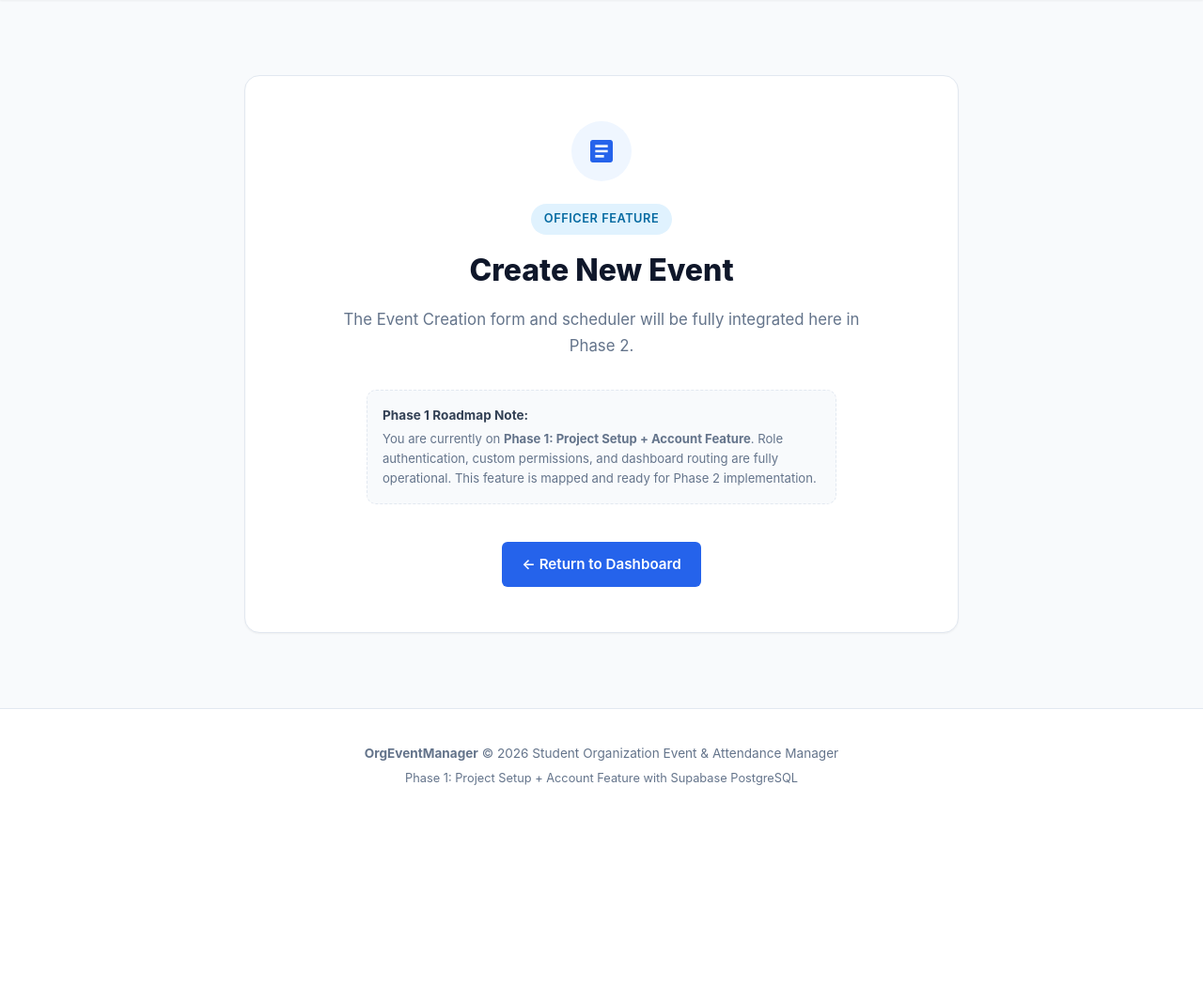
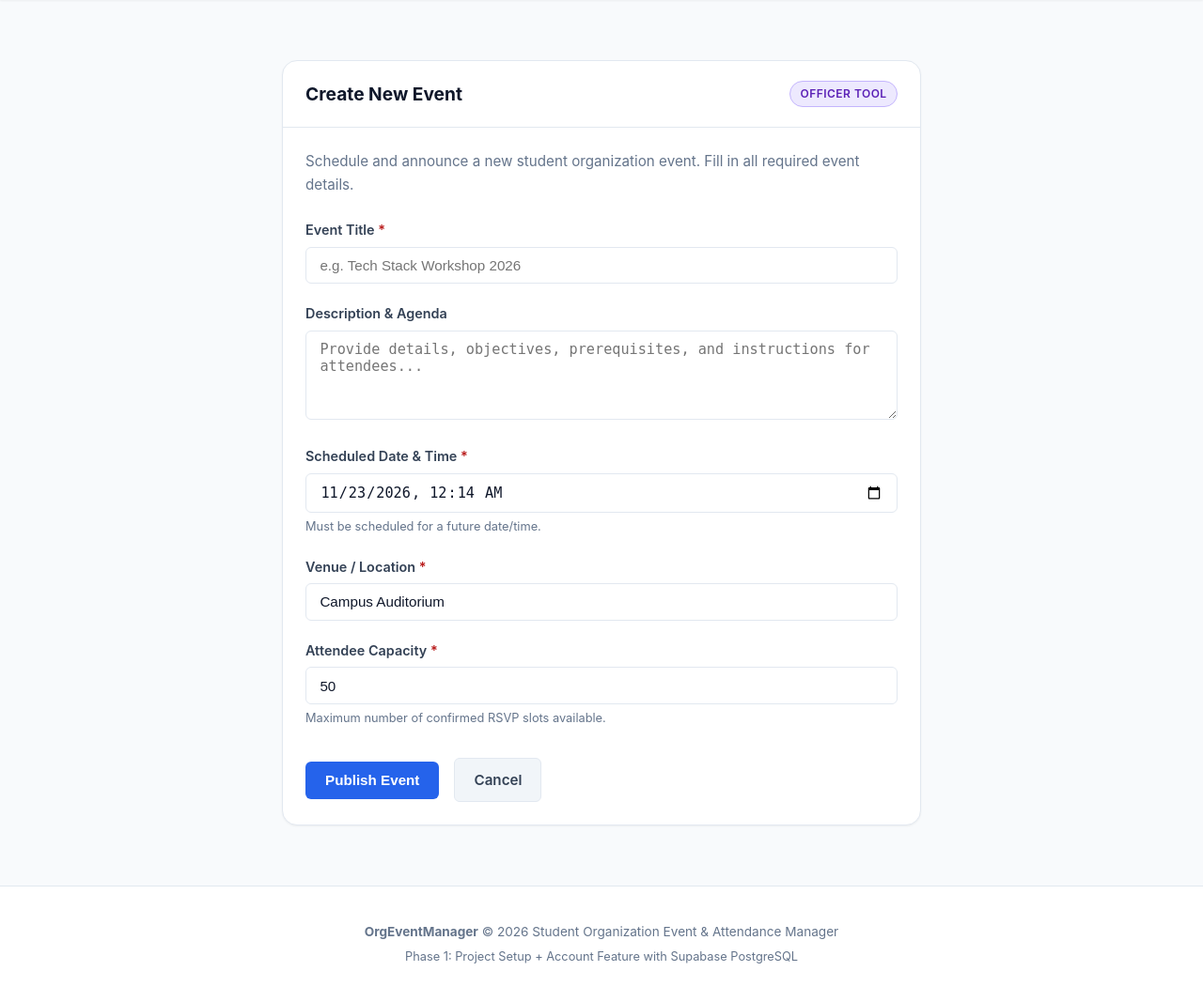
Before and after one commit to JiiiJiii26/OrgEventManager-Pena-ChristianJay-G06, a Django app: page /events/create/ in a window 1280 px wide. Shown: the part 65-1132 px from the top of the page at 94% size. Before the commit the page ends 901 px from the top, so only its background shows below. Run offline with Django 5.2, Linux system fonts and the light colour scheme; a user stored in the database is signed in.

Commit message:
Implement Event model, Officer CRUD views, EventForm, and management templates

```diff
--- /dev/null
+++ b/events/forms.py
@@ -0,0 +1,57 @@
+"""
+Forms for Events app.
+Handles Event creation and editing with past-date validation.
+"""
+
+from django import forms
+from django.utils import timezone
+from .models import Event
+
+
+class EventForm(forms.ModelForm):
+    """
+    Form for Officers to create and update organization events.
+    Enforces validation ensuring event dates cannot be scheduled in the past.
+    """
+    class Meta:
+        model = Event
+        fields = ['title', 'description', 'date_time', 'venue', 'capacity']
+        widgets = {
+            'title': forms.TextInput(attrs={
+                'class': 'form-control',
+                'placeholder': 'e.g. Tech Stack Workshop 2026',
+            }),
+            'description': forms.Textarea(attrs={
+                'class': 'form-control',
+                'rows': 4,
+                'placeholder': 'Provide details, objectives, prerequisites, and instructions for attendees...',
+            }),
+            'date_time': forms.DateTimeInput(
+                format='%Y-%m-%dT%H:%M',
+                attrs={
+                    'type': 'datetime-local',
+                    'class': 'form-control',
+                }
+            ),
+            'venue': forms.TextInput(attrs={
+                'class': 'form-control',
+                'placeholder': 'e.g. CS Lab 301 / University Auditorium',
+            }),
+            'capacity': forms.NumberInput(attrs={
+                'class': 'form-control',
+                'min': 1,
+                'placeholder': 'e.g. 50',
+            }),
+        }
+
+    def clean_date_time(self):
+        date_time = self.cleaned_data.get('date_time')
+        if date_time and date_time < timezone.now():
+            raise forms.ValidationError('Event date and time cannot be scheduled in the past.')
+        return date_time
+
+    def clean_capacity(self):
+        capacity = self.cleaned_data.get('capacity')
+        if capacity is not None and capacity <= 0:
+            raise forms.ValidationError('Event capacity must be at least 1 attendee.')
+        return capacity
--- a/events/urls.py
+++ b/events/urls.py
@@ -1,11 +1,6 @@
 """
-URL patterns for Events app (Phase 2 Stub).
-Defines ALL 5 URL names referenced by base.html:
-- create_event
-- attendance_tracker
-- export_reports
-- upcoming_events
-- my_rsvps
+URL patterns for Events app.
+Maps Officer CRUD views and preserves compatibility with base.html.
 """
 
 from django.urls import path
@@ -14,12 +9,16 @@ from . import views
 app_name = 'events'
 
 urlpatterns = [
-    # Officer feature stubs
-    path('create/', views.create_event, name='create_event'),
+    # Officer CRUD
+    path('create/', views.event_create, name='create_event'),
+    path('create-new/', views.event_create, name='event_create'),
+    path('manage/', views.officer_event_list, name='officer_event_list'),
+    path('<int:pk>/edit/', views.event_update, name='event_update'),
+    path('<int:pk>/delete/', views.event_delete, name='event_delete'),
+
+    # Phase 1 & 2 navigation endpoints
     path('attendance/', views.attendance_tracker, name='attendance_tracker'),
     path('reports/', views.export_reports, name='export_reports'),
-
-    # Member feature stubs
     path('upcoming/', views.upcoming_events, name='upcoming_events'),
     path('my-rsvps/', views.my_rsvps, name='my_rsvps'),
 ]
--- a/events/views.py
+++ b/events/views.py
@@ -1,35 +1,121 @@
 """
-Views for Events app (Phase 2 Stub).
-Defines all 5 stub views referenced in base.html:
-- create_event
-- attendance_tracker
-- export_reports
-- upcoming_events
-- my_rsvps
-All views render templates/events/placeholder.html.
+Views for Events app.
+Implements Officer CRUD views and keeps aliases for base.html compatibility.
 """
 
-from django.shortcuts import render
+from django.shortcuts import render, redirect, get_object_or_404
 from django.contrib.auth.decorators import login_required
+from django.contrib import messages
 from accounts.decorators import officer_required, member_required
+from .models import Event
+from .forms import EventForm
 
 
 @login_required
 @officer_required
-def create_event(request):
-    """Stub view for Officer 'Create Event' feature."""
-    return render(request, 'events/placeholder.html', {
-        'feature_title': 'Create New Event',
-        'badge_label': 'Officer Feature',
-        'description': 'The Event Creation form and scheduler will be fully integrated here in Phase 2.',
-        'back_url': 'accounts:officer_dashboard',
+def event_create(request):
+    """
+    Officer view to create a new organization event.
+    Automatically assigns created_by to the logged-in officer.
+    """
+    if request.method == 'POST':
+        form = EventForm(request.POST)
+        if form.is_valid():
+            event = form.save(commit=False)
+            event.created_by = request.user
+            event.save()
+            messages.success(
+                request,
+                f'Event "{event.title}" has been successfully published!'
+            )
+            return redirect('events:officer_event_list')
+        else:
+            messages.error(request, 'Please correct the errors in the event form.')
+    else:
+        form = EventForm()
+
+    return render(request, 'events/event_form.html', {
+        'form': form,
+        'page_title': 'Create New Event',
+        'is_update': False,
+    })
+
+
+# Alias for base.html compatibility
+create_event = event_create
+
+
+@login_required
+@officer_required
+def event_update(request, pk):
+    """
+    Officer view to edit an existing organization event.
+    """
+    event = get_object_or_404(Event, pk=pk)
+
+    if request.method == 'POST':
+        form = EventForm(request.POST, instance=event)
+        if form.is_valid():
+            form.save()
+            messages.success(
+                request,
+                f'Event "{event.title}" details have been updated successfully!'
+            )
+            return redirect('events:officer_event_list')
+        else:
+            messages.error(request, 'Please correct the highlighted errors.')
+    else:
+        form = EventForm(instance=event)
+
+    return render(request, 'events/event_form.html', {
+        'form': form,
+        'event': event,
+        'page_title': f'Edit Event: {event.title}',
+        'is_update': True,
     })
 
 
 @login_required
 @officer_required
+def event_delete(request, pk):
+    """
+    Officer view to confirm and delete an event.
+    """
+    event = get_object_or_404(Event, pk=pk)
+
+    if request.method == 'POST':
+        title = event.title
+        event.delete()
+        messages.success(request, f'Event "{title}" has been permanently deleted.')
+        return redirect('events:officer_event_list')
+
+    return render(request, 'events/event_confirm_delete.html', {
+        'event': event,
+        'page_title': f'Confirm Deletion: {event.title}',
+    })
+
+
+@login_required
+@officer_required
+def officer_event_list(request):
+    """
+    Officer management table showing all events authored by this officer.
+    """
+    if request.user.is_superuser:
+        events = Event.objects.all().order_by('-date_time')
+    else:
+        events = Event.objects.filter(created_by=request.user).order_by('-date_time')
+
+    return render(request, 'events/officer_event_list.html', {
+        'events': events,
+        'page_title': 'Officer Event Manager',
+    })
+
+
+# Placeholder / stub endpoints preserved for Phase 1 base.html compatibility
+@login_required
+@officer_required
 def attendance_tracker(request):
-    """Stub view for Officer 'Attendance Tracker' feature."""
     return render(request, 'events/placeholder.html', {
         'feature_title': 'Attendance Tracker & Scanner',
         'badge_label': 'Officer Feature',
@@ -41,11 +127,10 @@ def attendance_tracker(request):
 @login_required
 @officer_required
 def export_reports(request):
-    """Stub view for Officer 'Export Reports' feature."""
     return render(request, 'events/placeholder.html', {
         'feature_title': 'Export Attendance & Event Reports',
         'badge_label': 'Officer Feature',
-        'description': 'Automated PDF/CSV attendance rosters and analytical summaries will be exported here in Phase 2.',
+        'description': 'Automated PDF/CSV attendance rosters and analytical summaries will be exported here.',
         'back_url': 'accounts:officer_dashboard',
     })
 
@@ -53,11 +138,10 @@ def export_reports(request):
 @login_required
 @member_required
 def upcoming_events(request):
-    """Stub view for Member 'Upcoming Events' listing."""
     return render(request, 'events/placeholder.html', {
         'feature_title': 'Organization Events Directory',
         'badge_label': 'Member Feature',
-        'description': 'Browse all published campus organization events and RSVP in real time in Phase 2.',
+        'description': 'Browse all published campus organization events and RSVP in real time.',
         'back_url': 'accounts:member_dashboard',
     })
 
@@ -65,10 +149,9 @@ def upcoming_events(request):
 @login_required
 @member_required
 def my_rsvps(request):
-    """Stub view for Member 'My RSVPs' listing."""
     return render(request, 'events/placeholder.html', {
         'feature_title': 'My Event RSVPs & Attendance History',
         'badge_label': 'Member Feature',
-        'description': 'Review your confirmed RSVPs, ticket passes, and personal attendance history in Phase 2.',
+        'description': 'Review your confirmed RSVPs, ticket passes, and personal attendance history.',
         'back_url': 'accounts:member_dashboard',
     })
--- /dev/null
+++ b/templates/events/event_form.html
@@ -0,0 +1,116 @@
+{% extends 'base.html' %}
+
+{% block title %}{{ page_title }}{% endblock %}
+
+{% block content %}
+<div class="auth-container" style="max-width: 680px;">
+  <div class="card">
+    <div class="card-header">
+      <div style="display: flex; align-items: center; gap: 0.6rem;">
+        <h2 class="card-title">{{ page_title }}</h2>
+      </div>
+      <span class="badge badge-officer">Officer Tool</span>
+    </div>
+
+    <div class="card-body">
+      <p style="color: var(--text-muted); font-size: 0.95rem; margin-bottom: 1.5rem;">
+        {% if is_update %}
+          Update the event parameters below. All registered attendees will see these changes.
+        {% else %}
+          Schedule and announce a new student organization event. Fill in all required event details.
+        {% endif %}
+      </p>
+
+      {% if form.non_field_errors %}
+        <div class="alert alert-danger" style="margin-bottom: 1.25rem;">
+          <div>
+            {% for error in form.non_field_errors %}
+              <div>{{ error }}</div>
+            {% endfor %}
+          </div>
+        </div>
+      {% endif %}
+
+      <form method="POST" novalidate>
+        {% csrf_token %}
+
+        <!-- Event Title -->
+        <div class="form-group">
+          <label for="{{ form.title.id_for_label }}" class="form-label">
+            Event Title <span style="color: #b91c1c;">*</span>
+          </label>
+          {{ form.title }}
+          {% if form.title.errors %}
+            {% for error in form.title.errors %}
+              <div class="form-error">{{ error }}</div>
+            {% endfor %}
+          {% endif %}
+        </div>
+
+        <!-- Description -->
+        <div class="form-group">
+          <label for="{{ form.description.id_for_label }}" class="form-label">
+            Description &amp; Agenda
+          </label>
+          {{ form.description }}
+          {% if form.description.errors %}
+            {% for error in form.description.errors %}
+              <div class="form-error">{{ error }}</div>
+            {% endfor %}
+          {% endif %}
+        </div>
+
+        <!-- Date and Time -->
+        <div class="form-group">
+          <label for="{{ form.date_time.id_for_label }}" class="form-label">
+            Scheduled Date &amp; Time <span style="color: #b91c1c;">*</span>
+          </label>
+          {{ form.date_time }}
+          <div class="form-text">Must be scheduled for a future date/time.</div>
+          {% if form.date_time.errors %}
+            {% for error in form.date_time.errors %}
+              <div class="form-error">{{ error }}</div>
+            {% endfor %}
+          {% endif %}
+        </div>
+
+        <!-- Venue / Location -->
+        <div class="form-group">
+          <label for="{{ form.venue.id_for_label }}" class="form-label">
+            Venue / Location <span style="color: #b91c1c;">*</span>
+          </label>
+          {{ form.venue }}
+          {% if form.venue.errors %}
+            {% for error in form.venue.errors %}
+              <div class="form-error">{{ error }}</div>
+            {% endfor %}
+          {% endif %}
+        </div>
+
+        <!-- Capacity -->
+        <div class="form-group">
+          <label for="{{ form.capacity.id_for_label }}" class="form-label">
+            Attendee Capacity <span style="color: #b91c1c;">*</span>
+          </label>
+          {{ form.capacity }}
+          <div class="form-text">Maximum number of confirmed RSVP slots available.</div>
+          {% if form.capacity.errors %}
+            {% for error in form.capacity.errors %}
+              <div class="form-error">{{ error }}</div>
+            {% endfor %}
+          {% endif %}
+        </div>
+
+        <div style="margin-top: 2rem; display: flex; gap: 1rem; align-items: center;">
+          <button type="submit" class="btn btn-primary">
+            {% if is_update %}Save Changes{% else %}Publish Event{% endif %}
+          </button>
+          <a href="{% url 'accounts:officer_dashboard' %}" class="btn btn-secondary">
+            Cancel
+          </a>
+        </div>
+      </form>
+    </div>
+  </div>
+</div>
+{% endblock %}
```
Also changed, not shown: accounts/views.py (+17 -31 lines), events/admin.py (+5 -4 lines), events/models.py (+45 -7 lines), events/tests.py (+76 -21 lines), templates/accounts/officer_dashboard.html (+37 -24 lines), templates/events/event_confirm_delete.html (added, +51 -0 lines), templates/events/officer_event_list.html (added, +89 -0 lines), events/migrations/0002_alter_event_options_event_capacity_event_created_by_and_more.py (added).
